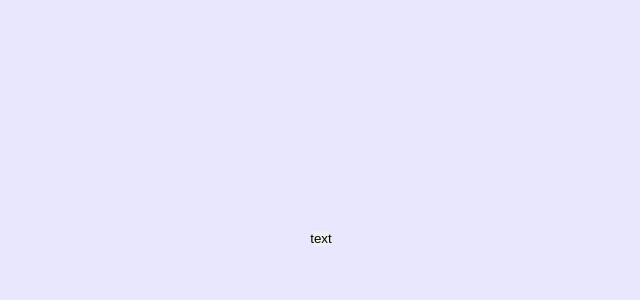
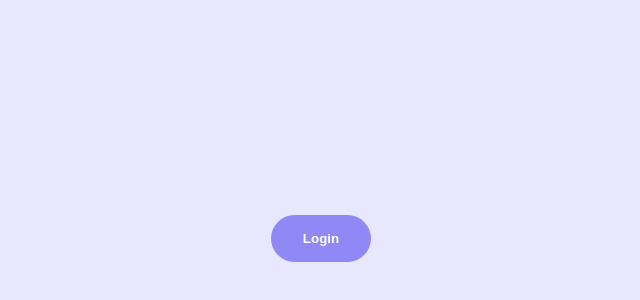
Before and after one commit to tnanhekhan/prapla-app, a Nuxt app: page /Login in a window 1280 px wide. Shown: the part 162-462 px from the top of the page, without its empty margins (319-959 px from the left). Built offline with nearby package versions, Linux system fonts and the light colour scheme.

Commit message:
login button markup

```diff
--- a/pages/Login.vue
+++ b/pages/Login.vue
@@ -4,7 +4,7 @@
       v-if="login === false"
       @click="loginSpeechText"
     >
-      text
+      Login
     </button>
     <section
       v-else
@@ -78,4 +78,13 @@ export default {
   h1 span {
     font-size: 150%;
   }
+  button {
+    appearance: none;
+    border: none;
+    color: white;
+    background-color: var(--cl-purple-300);
+    padding: 1rem 2rem;
+    border-radius: 30px;
+    font-weight: bold;
+  }
 </style>
```
